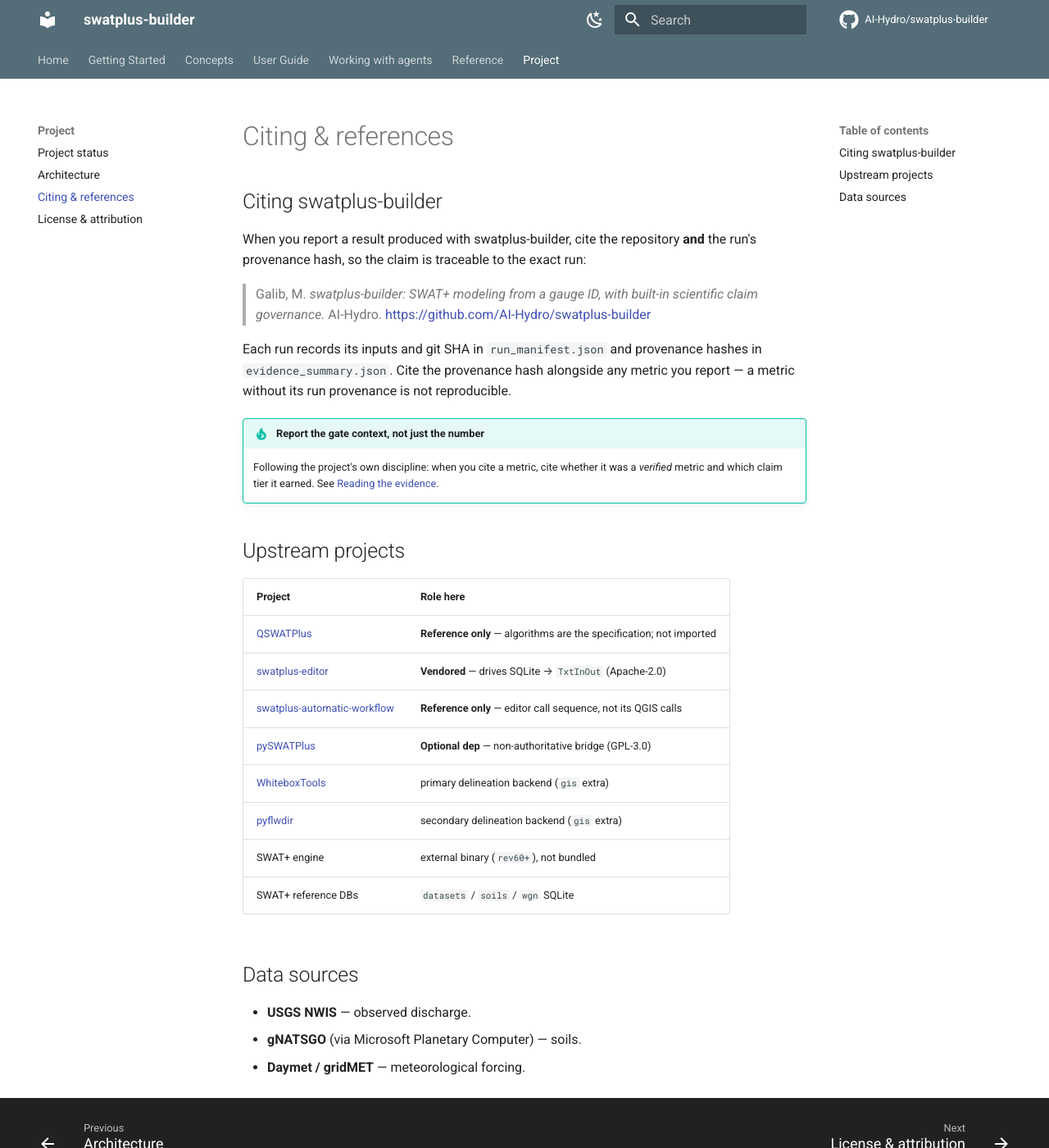
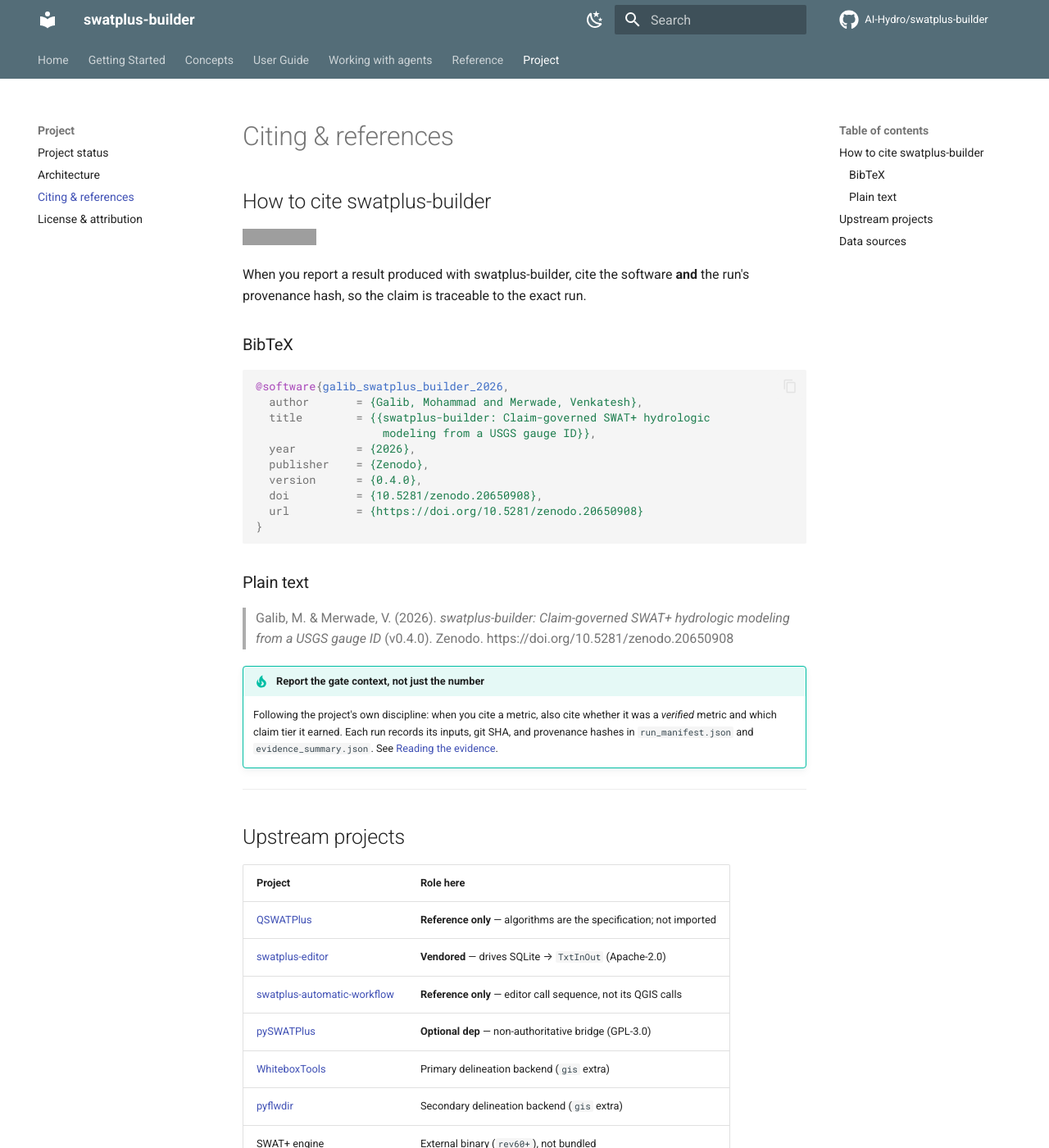
Before and after one commit to AI-Hydro/swatplus-builder, an MkDocs documentation site: the page built from docs_site/project/citing.md, in a window 1280 px wide and 1400 px high. Shown: the whole window at 82% size. Built offline with MkDocs 1.6.1 and Material for MkDocs 9.7.7, drawn with Linux system fonts in a browser that asks for light colours; comment, search, counter and statistics services are not loaded; grey boxes are pictures that could not be loaded.

Commit message:
docs: Zenodo DOI, citation metadata, thumbnail in docs + README
- .zenodo.json: proper title, description, supervisor (Merwade, Venkatesh),
  full keyword set, related identifiers including PyPI
- CITATION.cff: DOI 10.5281/zenodo.20650908, both authors, preferred-citation block
- README: Zenodo DOI badge added; Citation section with BibTeX + plain text
- docs_site/index.md: badges (PyPI/Python/License/DOI) + thumbnail image
- docs_site/project/citing.md: full BibTeX + plain text citation with DOI badge
- docs_site/assets/images/: thumbnail + social preview copied in

Co-Authored-By: Claude Sonnet 4.6 <noreply@anthropic.com>

````diff
--- a/docs_site/project/citing.md
+++ b/docs_site/project/citing.md
@@ -1,22 +1,40 @@
 # Citing & references
 
-## Citing swatplus-builder
+## How to cite swatplus-builder
 
-When you report a result produced with swatplus-builder, cite the repository
-**and** the run's provenance hash, so the claim is traceable to the exact run:
+[![DOI](https://zenodo.org/badge/DOI/10.5281/zenodo.20650908.svg)](https://doi.org/10.5281/zenodo.20650908)
 
-> Galib, M. *swatplus-builder: SWAT+ modeling from a gauge ID, with built-in
-> scientific claim governance.* AI-Hydro.
-> <https://github.com/AI-Hydro/swatplus-builder>
+When you report a result produced with swatplus-builder, cite the software
+**and** the run's provenance hash, so the claim is traceable to the exact run.
 
-Each run records its inputs and git SHA in `run_manifest.json` and provenance
-hashes in `evidence_summary.json`. Cite the provenance hash alongside any
-metric you report — a metric without its run provenance is not reproducible.
+### BibTeX
+
+```bibtex
+@software{galib_swatplus_builder_2026,
+  author       = {Galib, Mohammad and Merwade, Venkatesh},
+  title        = {{swatplus-builder: Claim-governed SWAT+ hydrologic
+                   modeling from a USGS gauge ID}},
+  year         = {2026},
+  publisher    = {Zenodo},
+  version      = {0.4.0},
+  doi          = {10.5281/zenodo.20650908},
+  url          = {https://doi.org/10.5281/zenodo.20650908}
+}
+```
+
+### Plain text
+
+> Galib, M. & Merwade, V. (2026). *swatplus-builder: Claim-governed SWAT+
+> hydrologic modeling from a USGS gauge ID* (v0.4.0). Zenodo.
+> https://doi.org/10.5281/zenodo.20650908
 
 !!! tip "Report the gate context, not just the number"
-    Following the project's own discipline: when you cite a metric, cite
-    whether it was a *verified* metric and which claim tier it earned. See
-    [Reading the evidence](../guide/reading-evidence.md).
+    Following the project's own discipline: when you cite a metric, also cite
+    whether it was a *verified* metric and which claim tier it earned. Each run
+    records its inputs, git SHA, and provenance hashes in `run_manifest.json`
+    and `evidence_summary.json`. See [Reading the evidence](../guide/reading-evidence.md).
+
+---
 
 ## Upstream projects
 
@@ -26,9 +44,9 @@ metric you report — a metric without its run provenance is not reproducible.
 | [swatplus-editor](https://github.com/swat-model/swatplus-editor) | **Vendored** — drives SQLite → `TxtInOut` (Apache-2.0) |
 | [swatplus-automatic-workflow](https://github.com/celray/swatplus-automatic-workflow) | **Reference only** — editor call sequence, not its QGIS calls |
 | [pySWATPlus](https://github.com/swat-model/pySWATPlus) | **Optional dep** — non-authoritative bridge (GPL-3.0) |
-| [WhiteboxTools](https://github.com/jblindsay/whitebox-tools) | primary delineation backend (`gis` extra) |
-| [pyflwdir](https://github.com/Deltares/pyflwdir) | secondary delineation backend (`gis` extra) |
-| SWAT+ engine | external binary (`rev60+`), not bundled |
+| [WhiteboxTools](https://github.com/jblindsay/whitebox-tools) | Primary delineation backend (`gis` extra) |
+| [pyflwdir](https://github.com/Deltares/pyflwdir) | Secondary delineation backend (`gis` extra) |
+| SWAT+ engine | External binary (`rev60+`), not bundled |
 | SWAT+ reference DBs | `datasets` / `soils` / `wgn` SQLite |
 
 ## Data sources
````
Also changed, not shown: README.md (+28 -0 lines), docs_site/index.md (+9 -0 lines), .zenodo.json, docs_site/assets/images/swatplus-builder-github-social-preview.png (added), 2 other files.
